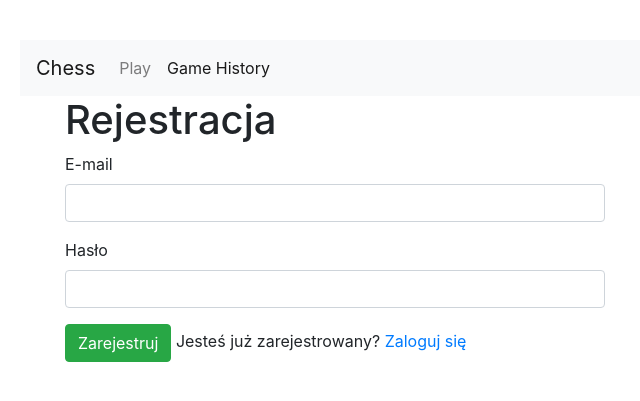
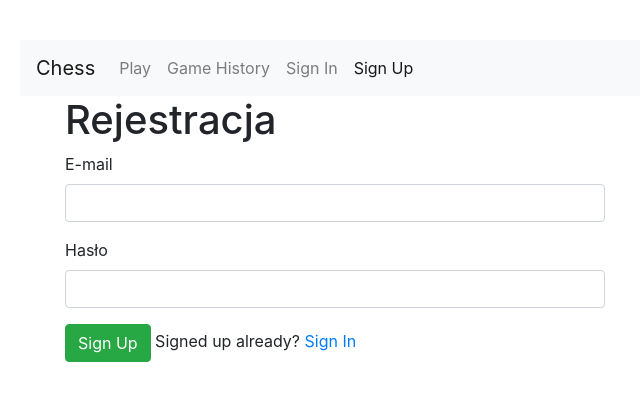
Before and after one commit to Avinnas/chess, a Spring Boot app: page /registration in a window 1280 px wide. Shown: the top 401 px of the page, without its empty margins (20-660 px from the left). Run offline with Spring Boot 4, Linux system fonts and the light colour scheme; the project's own start-up code is not run, and a stand-in starts its controllers and pages; some of the project's set-up classes (security, data sources, template engines, error pages and the like) are left out, and stand-ins take their place.

Commit message:
Code cleanup

```diff
--- a/src/main/resources/templates/login.html
+++ b/src/main/resources/templates/login.html
@@ -22,7 +22,10 @@
                 <a class="nav-link" href="/game">Play</a>
             </li>
             <li class="nav-item">
-                <a class="nav-link active" href="/history">Game History</a>
+                <a class="nav-link" href="/history">Game History</a>
+            </li>
+            <li class="nav-item">
+                <a class="nav-link active" href="/login">Sign In</a>
             </li>
             <li class="nav-item">
                 <a class="nav-link" href="/registration">Sign Up</a>
--- a/src/main/resources/templates/registration.html
+++ b/src/main/resources/templates/registration.html
@@ -27,7 +27,13 @@
                 <a class="nav-link" href="/game">Play</a>
             </li>
             <li class="nav-item">
-                <a class="nav-link active" href="/history">Game History</a>
+                <a class="nav-link" href="/history">Game History</a>
+            </li>
+            <li class="nav-item">
+                <a class="nav-link" href="/login">Sign In</a>
+            </li>
+            <li class="nav-item">
+                <a class="nav-link active" href="/registration">Sign Up</a>
             </li>
 
         </ul>
@@ -42,7 +48,7 @@
 
             <div th:if="${successMessage}">
                 <div class="alert alert-info">
-                    Rejestracja przebiegła pomyślnie
+                    Signed up successfully.
                 </div>
             </div>
 
@@ -76,14 +82,14 @@
                          th:text="${error}">Validation error</div>
                 </div>
                 <div class="form-group">
-                    <button type="submit" class="btn btn-success">Zarejestruj</button>
-                    <span>Jesteś już zarejestrowany? <a href="/" th:href="@{/login}">Zaloguj się</a></span>
+                    <button type="submit" class="btn btn-success">Sign Up</button>
+                    <span>Signed up already? <a href="/" th:href="@{/login}">Sign In</a></span>
                 </div>
 
             </form>
         </div>
     </div>
-
+</div>
 
 </body>
 
```
Also changed, not shown: 1 other file.
